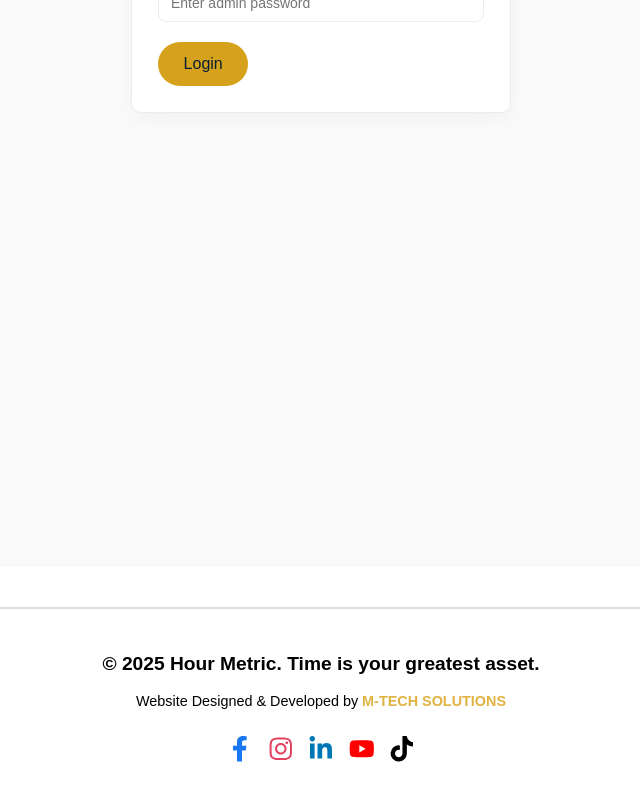
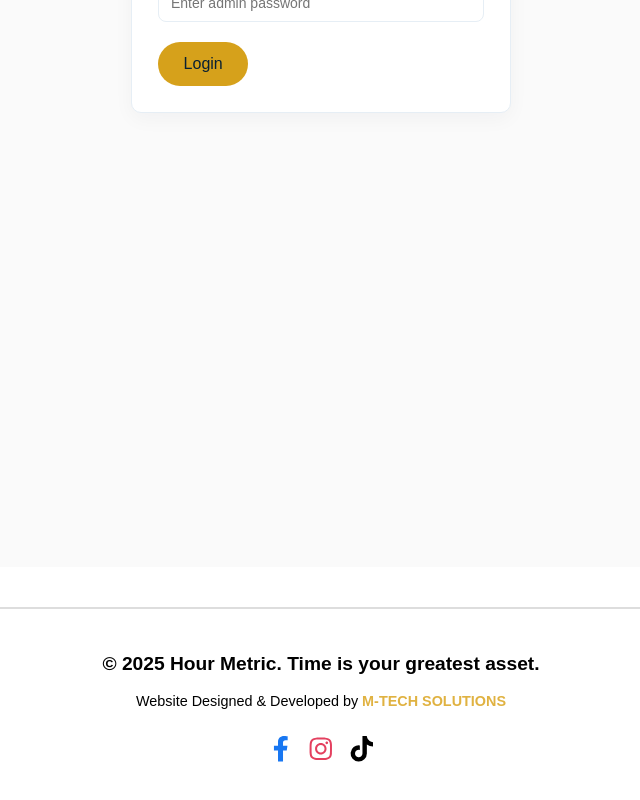
Before and after one commit to MohsinMukhtiar/TimepieceFrontend, a React (Vite) app: page /admin in a window 1280 px wide. Shown: the part 338-1138 px from the top of the page, without its empty margins (319-959 px from the left). Built offline with nearby package versions, Linux system fonts and the light colour scheme.

Commit message:
Update Footer.jsx

```diff
--- a/src/components/Footer.jsx
+++ b/src/components/Footer.jsx
@@ -2,9 +2,7 @@ import React from "react";
 import {
   FaFacebookF,
   FaInstagram,
-  FaLinkedinIn,
-  FaYoutube,
-  FaTiktok,
+    FaTiktok,
 } from "react-icons/fa";
 
 export default function Footer() {
@@ -49,25 +47,8 @@ export default function Footer() {
             <FaInstagram />
           </a>
 
-          <a
-            href="https://www.linkedin.com/company/hourmetric"
-            target="_blank"
-            rel="noopener noreferrer"
-            aria-label="LinkedIn"
-            style={{ ...styles.iconLink, color: "#0077B5" }} // LinkedIn Blue
-          >
-            <FaLinkedinIn />
-          </a>
 
-          <a
-            href="https://www.youtube.com/@hourmetric"
-            target="_blank"
-            rel="noopener noreferrer"
-            aria-label="YouTube"
-            style={{ ...styles.iconLink, color: "#FF0000" }} // YouTube Red
-          >
-            <FaYoutube />
-          </a>
+
 
           <a
             href="https://www.tiktok.com/@hourmetric"
```
